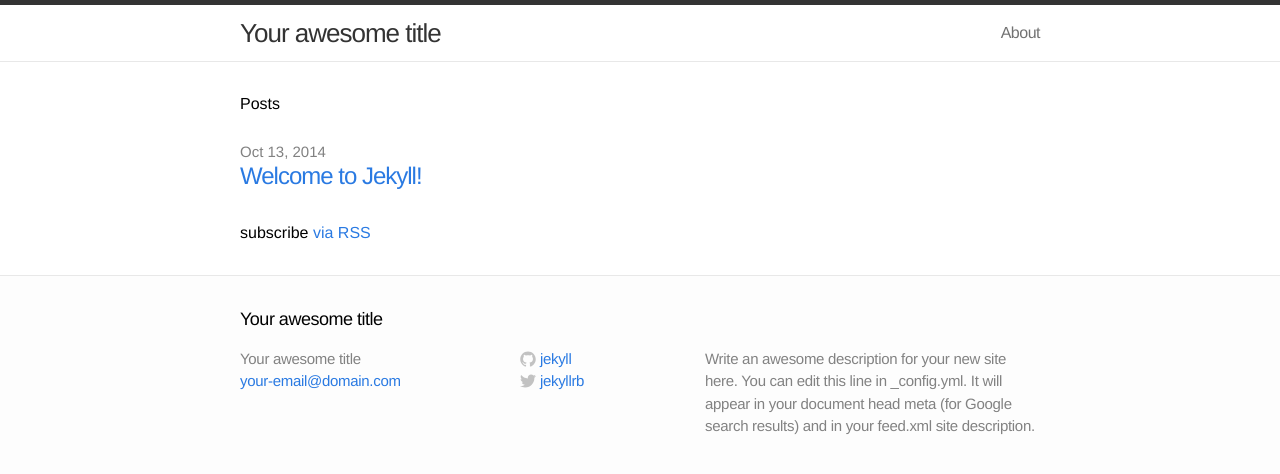
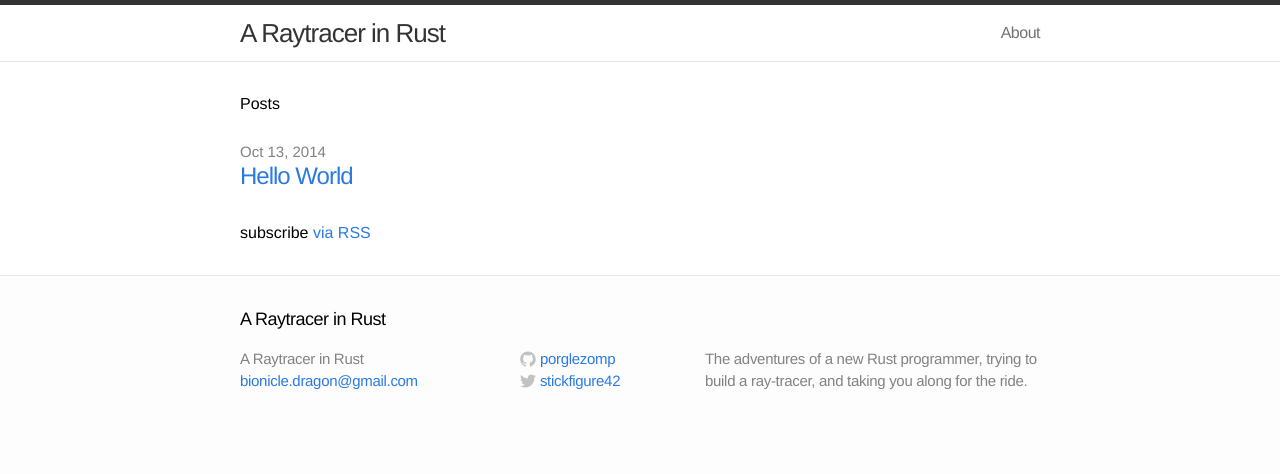
Before and after one commit to porglezomp/rust-raytracer, a Jekyll site: the page built from index.html, in a window 1280 px wide. Shown: the top 474 px of the page. Built offline with Jekyll 4.4.1, drawn with Linux system fonts in a browser that asks for light colours.

Commit message:
Add a first post
Add a Rakefile for adding new posts
Configure site (_config.yml)

```diff
--- a/_config.yml
+++ b/_config.yml
@@ -1,11 +1,11 @@
 # Site settings
-title: Your awesome title
-email: your-email@domain.com
-description: "Write an awesome description for your new site here. You can edit this line in _config.yml. It will appear in your document head meta (for Google search results) and in your feed.xml site description."
+title: A Raytracer in Rust
+email: bionicle.dragon@gmail.com
+description: "The adventures of a new Rust programmer, trying to build a ray-tracer, and taking you along for the ride."
 baseurl: ""
 url: "http://yourdomain.com"
-twitter_username: jekyllrb
-github_username:  jekyll
+twitter_username: stickfigure42
+github_username:  porglezomp
 
 # Build settings
 markdown: kramdown
```
Also changed, not shown: _posts/2014-10-13-hello-world.markdown (added, +22 -0 lines), _posts/2014-10-13-welcome-to-jekyll.markdown (deleted, +0 -24 lines), 1 other file.
